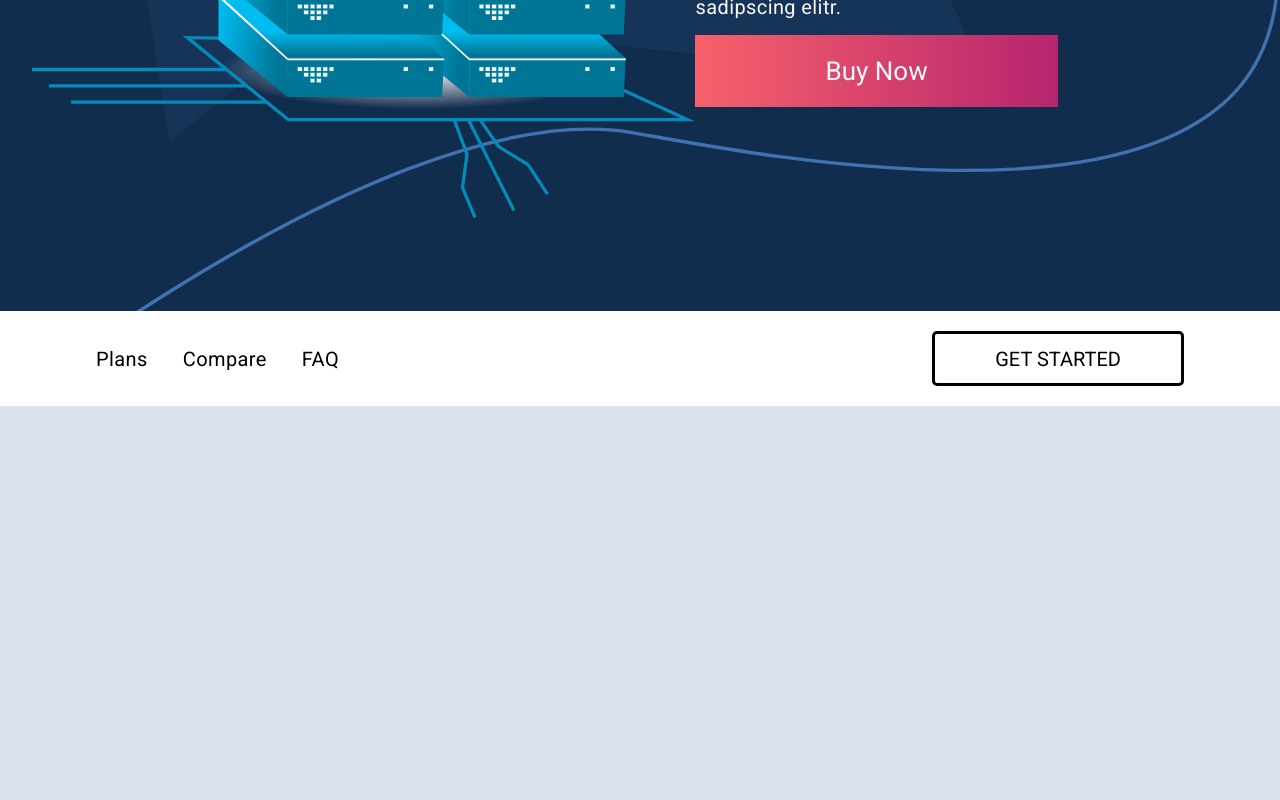
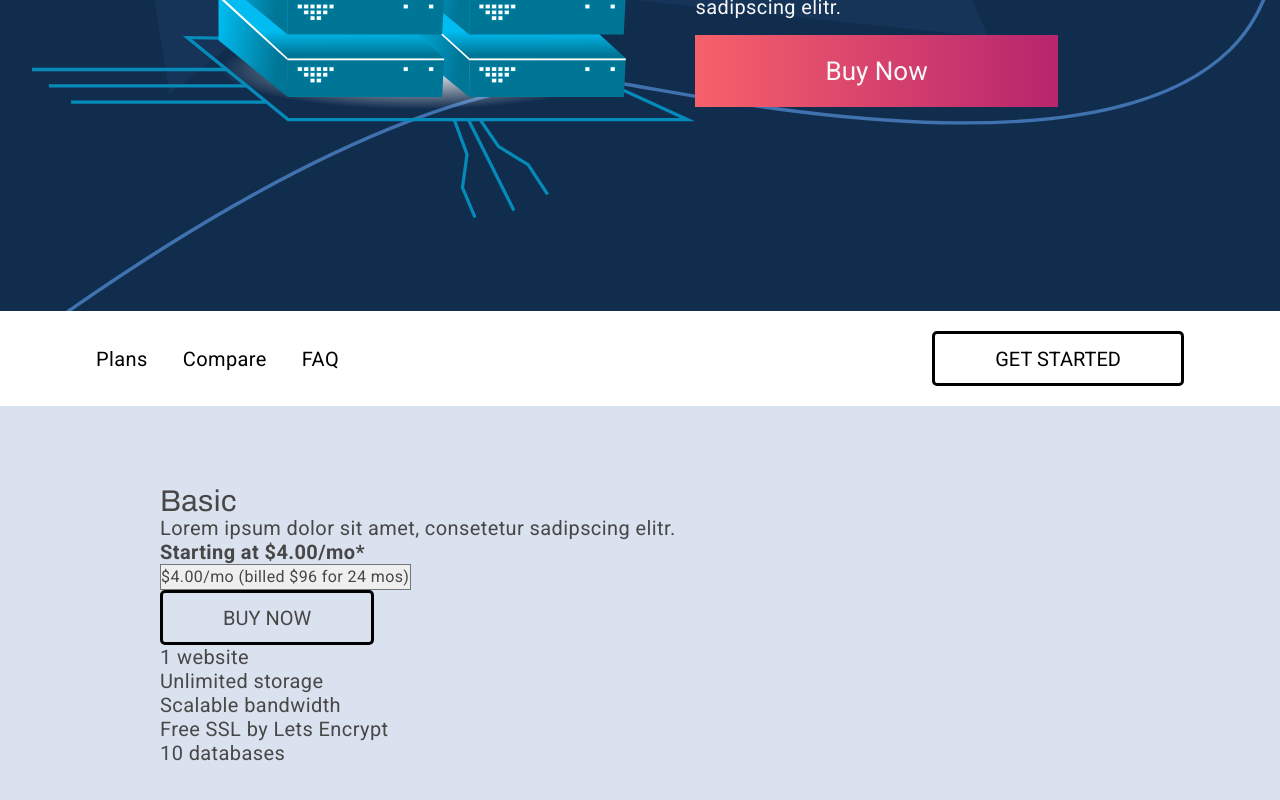
Before and after one commit to Schynol-dev/hosting-provider-template-demo, a React (Create React App) app: page / in a window 1280 px wide. Shown: the part 404-1204 px from the top of the page. Before the commit the page ends 810 px from the top, so only its background shows below. Built offline with nearby package versions, Linux system fonts and the light colour scheme.

Commit message:
Card, adding base

```diff
--- a/src/assets/css/main.css
+++ b/src/assets/css/main.css
@@ -363,7 +363,7 @@ p, ul, ol, dl, table {
   margin-left: 5em;
 }
 
-.wrapper {
+.bg-hosting {
   background-image: url("../images/hosting-bg.svg");
   background-size: cover;
   background-position: center center;
--- /dev/null
+++ b/src/components/Card.jsx
@@ -0,0 +1,36 @@
+function Card(props) {
+
+    const array = [
+        '1 website',
+        'Unlimited storage',
+        'Scalable bandwidth',
+        'Free SSL by Lets Encrypt',
+        '10 databases'
+    ];
+
+    return (
+        <div className="card">
+            <div className="card__header">
+                <h5 className="card__title">{props.title}</h5>
+                <p className="card__descriptopn">{props.description}</p>
+            </div>
+            <div className="card__selection">
+                <p className="card__price bold">{props.price}</p>
+                <select className="card__select">
+                    <option>{props.option}</option>
+                </select>
+            </div>
+            <button className="button button-empty">Buy Now</button>
+            <ul className="list">
+                {
+                    props.items!=null ?
+                        props.items.map((item) => <li className="list__item">{item}</li>)
+                    :
+                        <li></li>
+                }
+            </ul>
+        </div>
+    );
+}
+
+export default Card;
--- a/src/components/Hosting.jsx
+++ b/src/components/Hosting.jsx
@@ -2,11 +2,13 @@ import { Link } from 'react-router-dom';
 
 import modems from '../assets/images/modems.svg';
 import Navigation from './Navigation';
+import Card from './Card';
 
 function Hosting() {
 
     return (
-        <div className="wrapper style2">
+        <>
+        <div className="wrapper style2 bg-hosting">
             <div className="container">
                 <div className="hosting-header">
                     <img className="hosting-header__image" src={modems} />
@@ -17,6 +19,8 @@ function Hosting() {
                     </div>
                 </div>
             </div>
+        </div>
+
         <Navigation
             leftContent={
             <>
@@ -29,7 +33,25 @@ function Hosting() {
             }
             rightContent={<button className="button button-empty">Get Started</button>}
         />
+
+        <section id="plans" className="wrapper padding">
+            <div className="container">
+                <Card
+                    title='Basic'
+                    description='Lorem ipsum dolor sit amet, consetetur sadipscing elitr.'
+                    price='Starting at $4.00/mo*'
+                    option='$4.00/mo (billed $96 for 24 mos)'
+                    items={[
+                        '1 website',
+                        'Unlimited storage',
+                        'Scalable bandwidth',
+                        'Free SSL by Lets Encrypt',
+                        '10 databases'
+                    ]}
+                />
             </div>
+        </section>
+        </>
     );
 }
 
--- a/src/scss/components/_header.scss
+++ b/src/scss/components/_header.scss
@@ -1,4 +1,4 @@
-.wrapper {
+.bg-hosting {
     background-image: url('../images/hosting-bg.svg');
     background-size: cover;
     background-position: center center;
```
Also changed, not shown: 1 other file (tests, documents, lock files or other folders). Lines whose indentation alone changed are shown as unchanged.
